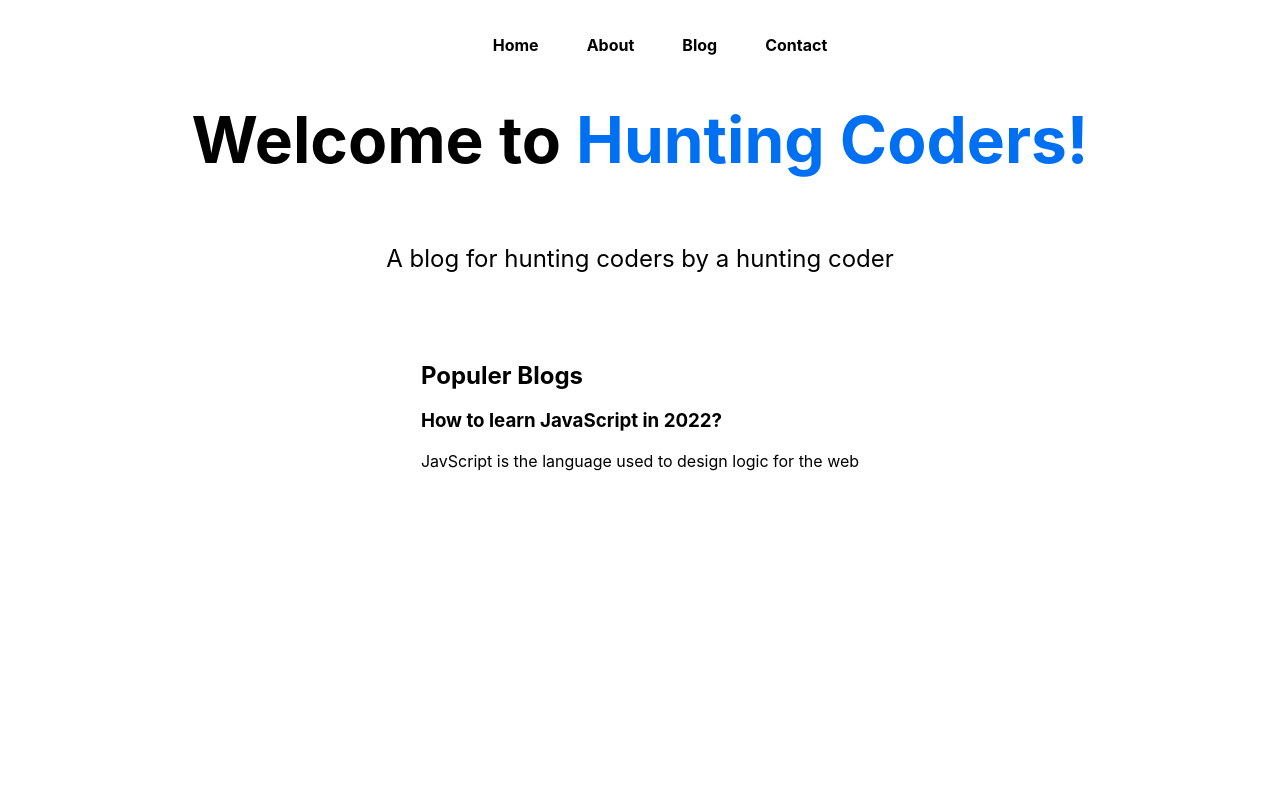
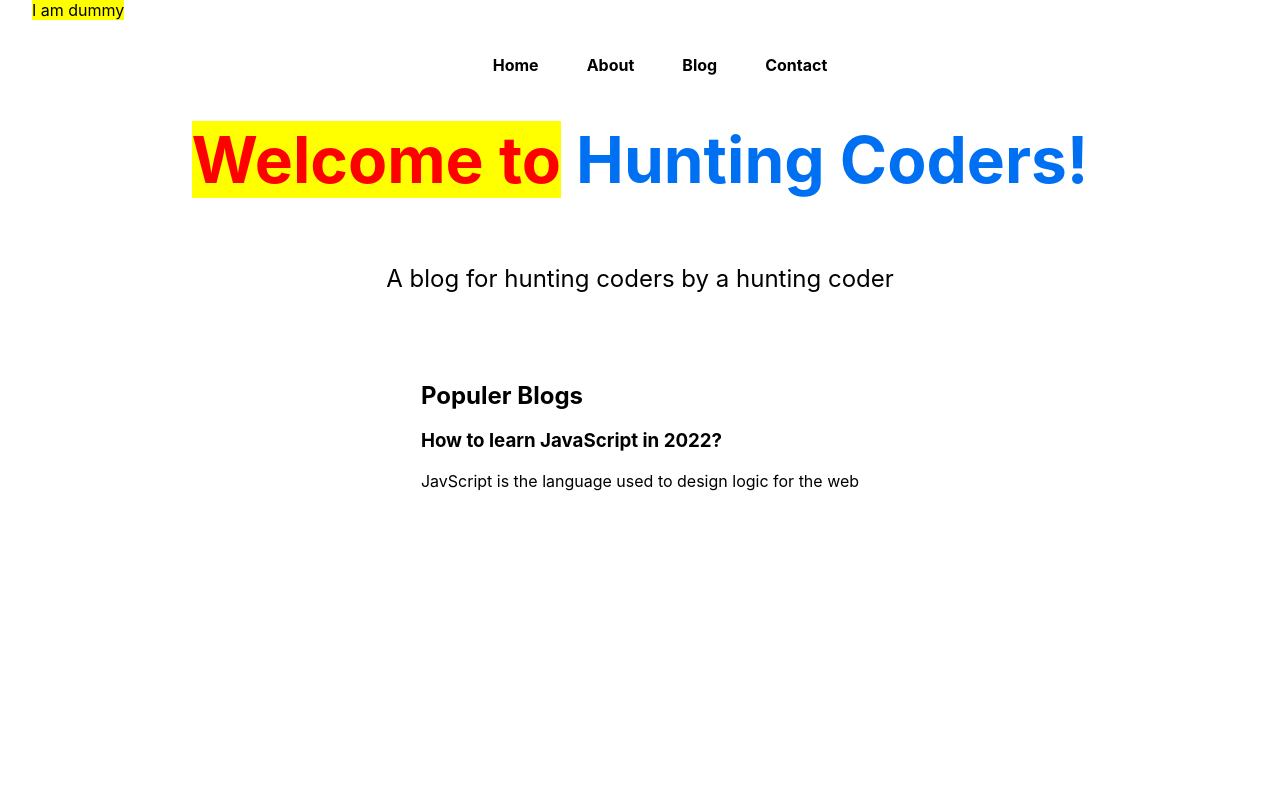
Before and after one commit to RahulML2505/hunting-coder, a Next.js app: page / in a window 1280 px wide. Shown: the top 800 px of the page. Built offline with nearby package versions, Linux system fonts and the light colour scheme.

Commit message:
CWH - Video_12: Watched out!

```diff
--- /dev/null
+++ b/components/dummy.jsx
@@ -0,0 +1,18 @@
+import React from 'react';
+
+const Dummy = () => {
+  return (
+    <div>
+      <style jsx global>
+        {`
+          .dummy {
+            background: yellow
+          }
+        `}
+      </style>
+      <span className='dummy'>I am dummy</span>
+    </div>
+  );
+};
+
+export default Dummy;
--- a/pages/_app.js
+++ /dev/null
@@ -1,8 +0,0 @@
-import '../styles/globals.css';
-// import '../styles/styles.css';
-
-function MyApp({ Component, pageProps }) {
-  return <Component {...pageProps} />
-}
-
-export default MyApp
--- /dev/null
+++ b/pages/_app.jsx
@@ -0,0 +1,14 @@
+import '../styles/globals.css';
+// import '../styles/styles.css';
+// import Dummy from '../components/dummy';
+
+function MyApp({ Component, pageProps }) {
+  return (
+    <>
+      {/* <Dummy /> */}
+      <Component {...pageProps} />
+    </>
+  );
+};
+
+export default MyApp;
--- a/pages/index.js
+++ b/pages/index.jsx
@@ -1,6 +1,7 @@
 import Head from 'next/head';
 import Image from 'next/image';
 import Link from 'next/link';
+import Dummy from '../components/dummy';
 // import Script from 'next/script';
 import styles from '../styles/Home.module.css';
 // import styles1 from '../styles/Home1.module.css';
@@ -9,6 +10,14 @@ import styles from '../styles/Home.module.css';
 export default function Home() {
   return (
     <div className={styles.container}>
+      <style jsx>
+        {`
+          .my-span{
+            color: red;
+          }
+        `}
+      </style>
+      <Dummy />
       <Head>
         <title>Hunting Coders</title>
         <meta name="description" content="Generated by create next app" />
@@ -28,7 +37,8 @@ export default function Home() {
 
       <main className={styles.main}>
         <h1 className={styles.title}>
-          Welcome to <a href="https://nextjs.org">Hunting Coders!</a>
+          <span className="my-span dummy">Welcome to</span>{' '}
+          <a href="https://nextjs.org">Hunting Coders!</a>
         </h1>
 
         <p className={styles.description}>
```
Also changed, not shown: pages/about.jsx (renamed from pages/about.js), pages/blog.jsx (renamed from pages/blog.js), pages/blogpost/[slug].jsx (renamed from pages/blogpost/[slug].js), pages/contact.jsx (renamed from pages/contact.js).
